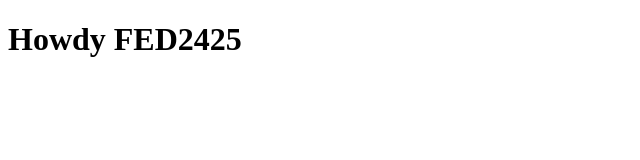
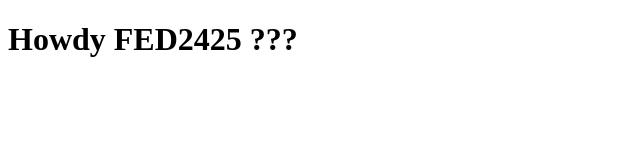
Before and after one commit to noavandenberg/FED23-24, a plain HTML site: page index.html in a window 1280 px wide. Shown: the full height of the page, 0-640 px from the left. Drawn offline with Linux system fonts and the light colour scheme.

Commit message:
heading changed

```diff
--- a/index.html
+++ b/index.html
@@ -13,7 +13,7 @@
 </head>
 
 <body>
-	<h1>Howdy FED2425</h1>
+	<h1>Howdy FED2425 ???</h1>
 
 	<script defer src="scripts/script.js"></script>
 </body>
```
